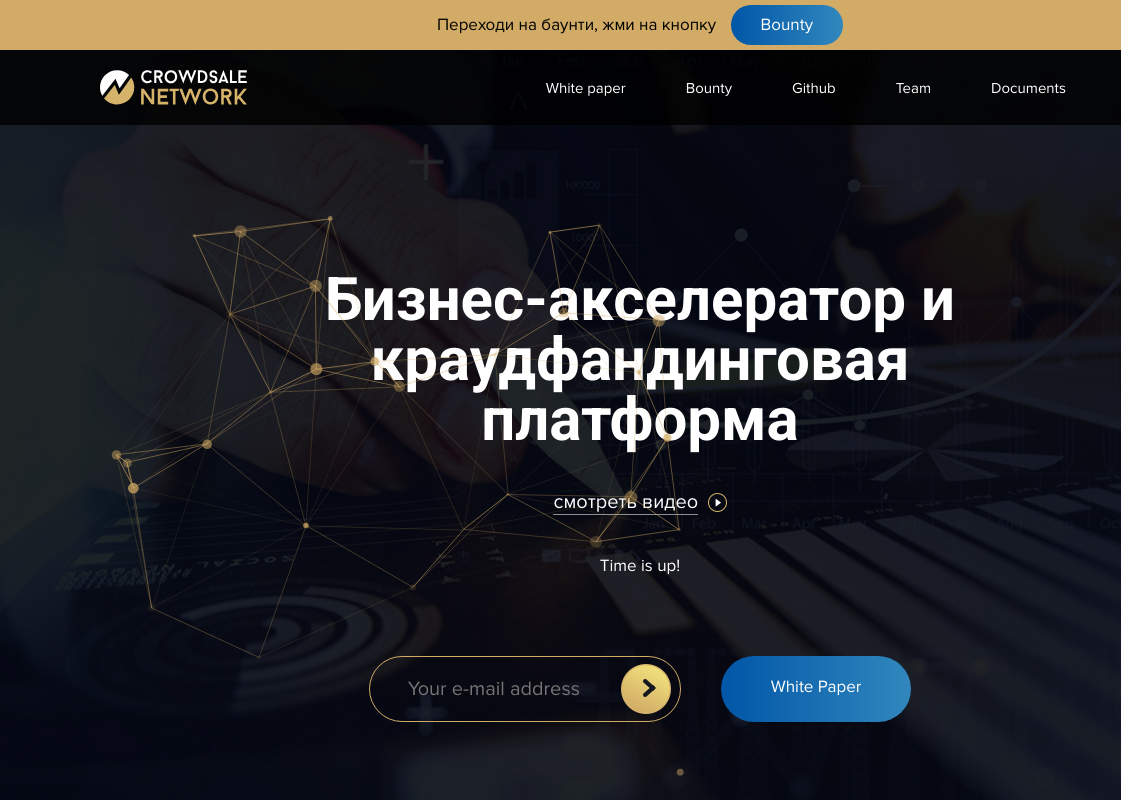
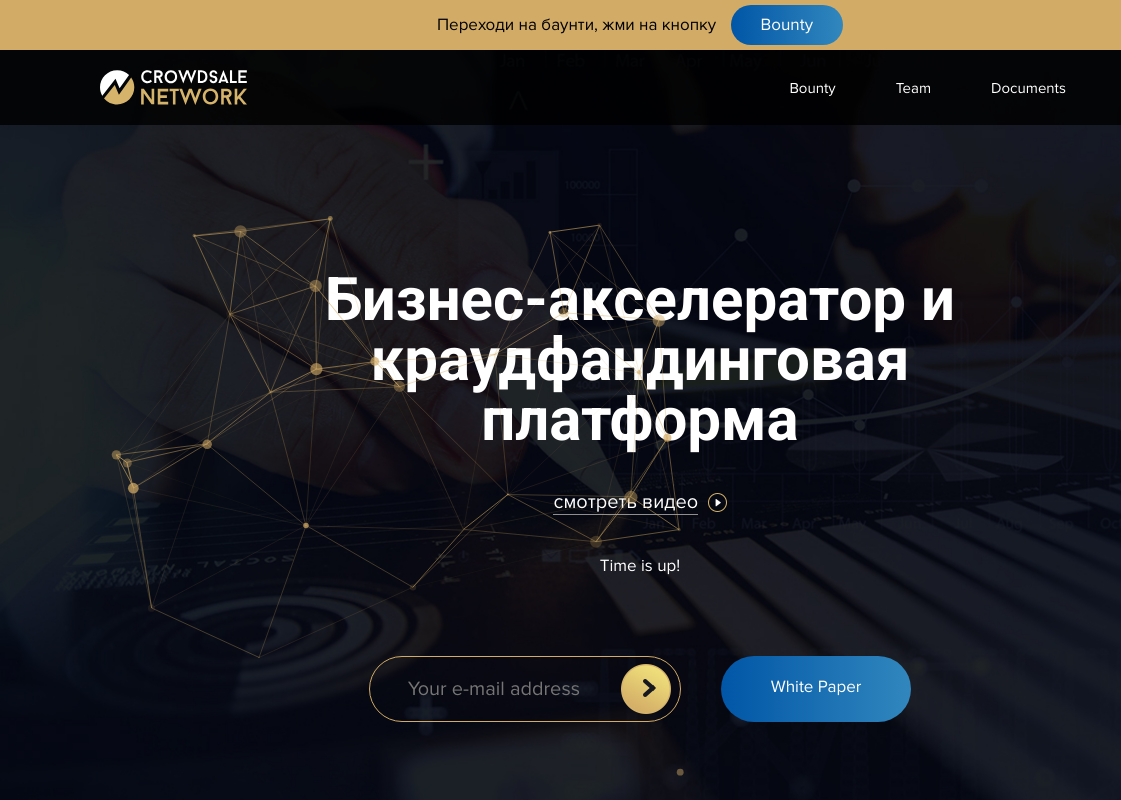
Before and after one commit to pelkinn/crowdsale-2, a website: page index.html in a window 1280 px wide. Shown: the top 800 px of the page, 0-1121 px from the left. Drawn offline with nearby package versions, Linux system fonts and the light colour scheme.

Commit message:
delete link Github Whitepapper

```diff
--- a/index.html
+++ b/index.html
@@ -17,9 +17,7 @@
         <header>
             <a href="/" class="header_logo"></a>
             <div class="header_menu">
-                <a class="header_item" href="#">White paper</a>
                 <a class="header_item" href="#">Bounty</a>
-                <a class="header_item" href="#">Github</a>
                 <a class="header_item" data-index="team" href="#">Team</a>
                 <a class="header_item" href="#">Documents</a>
                 <div class="header_item header_item--lang">
@@ -1209,9 +1207,7 @@
                 <a href="" class="footer_link"><img src="img/reddit.png" alt=""></a>
             </div>
             <div class="footer_menu">
-                <a class="footer_item" href="#">White paper</a>
                 <a class="footer_item" href="#">Bounty</a>
-                <a class="footer_item" href="#">Github</a>
                 <a class="footer_item" href="#">Team</a>
                 <a class="footer_item" href="#">Documents</a>
                 <div class="header_item header_item--lang">
```
Also changed, not shown: eng.html (+0 -4 lines).
